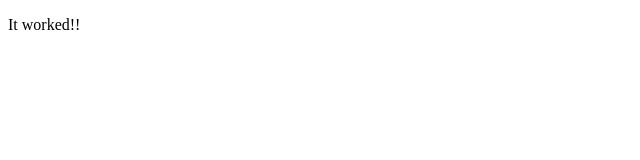
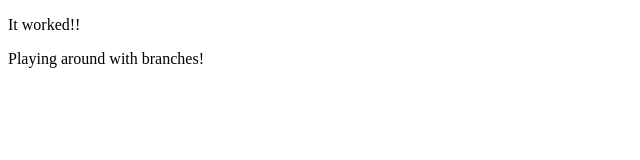
Before and after one commit to WebDev218/Test, a plain HTML site: page index.html in a window 1280 px wide. Shown: the whole page, without its empty margins (0-640 px from the left). Drawn offline with Linux system fonts and the light colour scheme.

Commit message:
Added new line

```diff
--- a/index.html
+++ b/index.html
@@ -5,5 +5,6 @@
 </head>
 <body>
 	<p> It worked!! </p>
+	<p> Playing around with branches! </p>
 </body>
 </html>
```
